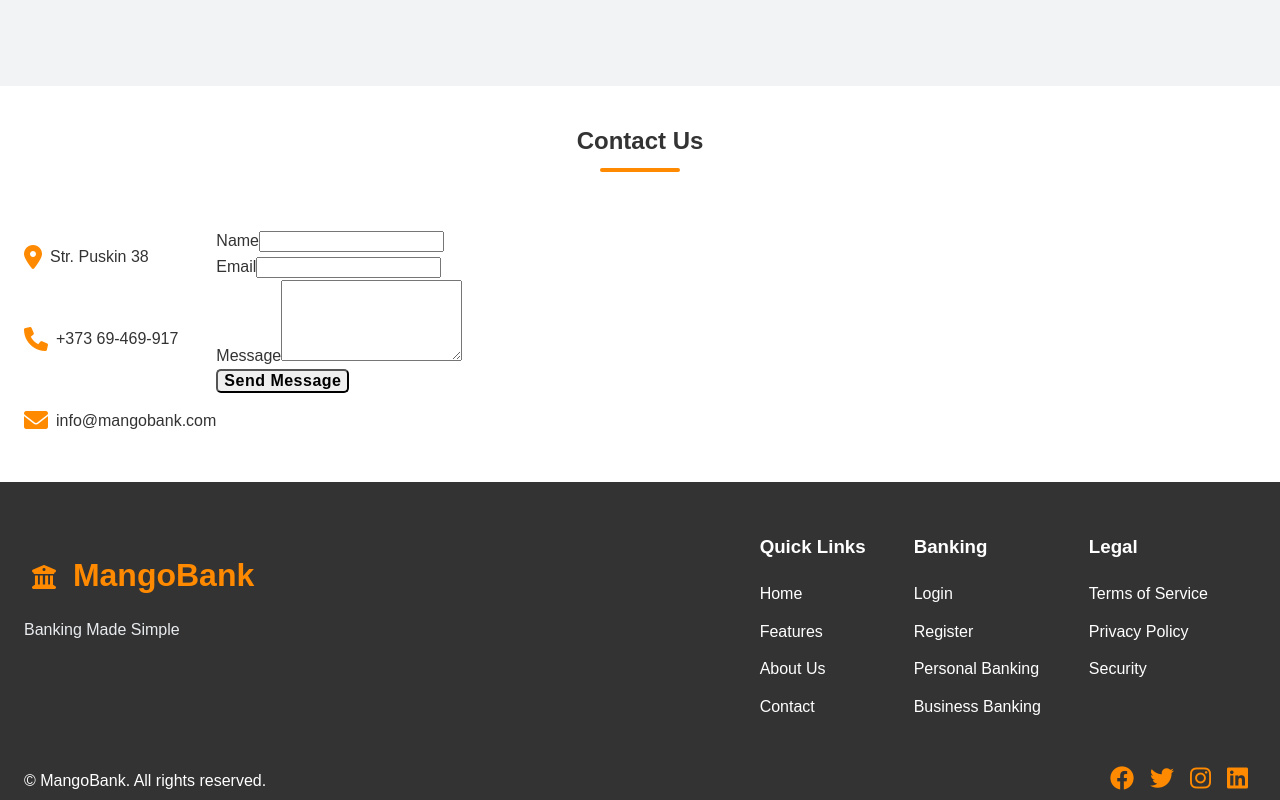
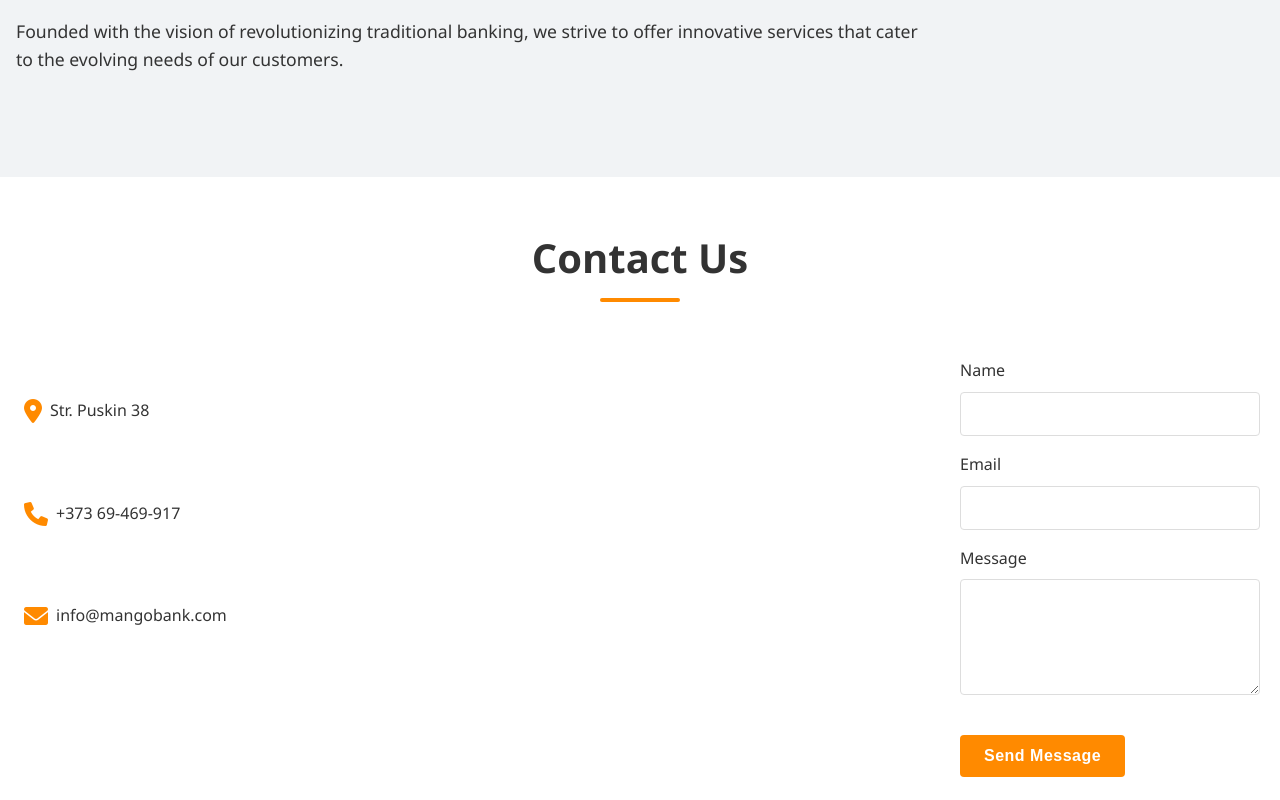
Before and after one commit to laur221/MangoBank, a Next.js app: page / in a window 1280 px wide. Shown: the part 1220-2020 px from the top of the page. Built offline with nearby package versions, Linux system fonts and the light colour scheme.

Commit message:
add hero and features sections, update footer and contact form styles, and implement login page

```diff
--- a/src/app/page.jsx
+++ b/src/app/page.jsx
@@ -20,18 +20,18 @@ export default function Home() {
                 </nav>
             </header>
             <main>
-                <section className="hero-content">
+                <section id="hero" className="hero-content">
                     <div>
                         <h1>Welcome to <span>MangoBank</span></h1>
                         <h2>Banking Mage Simple</h2>
                         <p>Manage your finances easily with our modern banking solutions.</p>
                         <div className="hero-buttons">
-                            <a href="#" className="btn-start">Get Started</a>
-                            <a href="#" className="btn-learn">Learn More</a>
+                            <a href="./login/page.jsx" className="btn-start">Get Started</a>
+                            <a href="#features" className="btn-learn">Learn More</a>
                         </div>
                     </div>
                 </section>
-                <section className="features">
+                <section id="features" className="features">
                     <h2 className="features-text">Our Features</h2>
                     <div className="feature-cards">
                         <div className="feature-card">
@@ -84,32 +84,34 @@ export default function Home() {
                         </div>
                         <form className="contact-form">
                             <div className="form-group">
-                                <label for="name">Name</label>
+                                <label htmlFor="name">Name</label>
                                 <input type="text" id="name" name="name" required></input>
                             </div>
                             <div className="form-group">
-                                <label for="email">Email</label>
+                                <label htmlFor="email">Email</label>
                                 <input type="email" id="email" name="email" required></input>
                             </div>
                             <div className="form-group">
-                                <label for="message">Message</label>
+                                <label htmlFor="message">Message</label>
                                 <textarea id="message" name="message" rows="5" required></textarea>
                             </div>
                             <button type="submit" className="btn btn-primary">Send Message</button>
                         </form>
                     </div>
                 </section>
+            </main>
+            <footer>
                 <section className="footer">
                     <div className="footer-content">
                         <div className="footer-logo">
-                            <h2><i className="fas fa-university"></i> MangoBank</h2>
+                            <h2>MangoBank</h2>
                             <p>Banking Made Simple</p>
                         </div>
                         <div className="footer-links">
                             <div className="footer-column">
-                                <h3>Quick Links</h3>
+                                <h3>Link</h3>
                                 <ul>
-                                    <li><a href="index.html">Home</a></li>
+                                    <li><a href="./page.jsx">Home</a></li>
                                     <li><a href="#features">Features</a></li>
                                     <li><a href="#about">About Us</a></li>
                                     <li><a href="#contact">Contact</a></li>
@@ -118,33 +120,23 @@ export default function Home() {
                             <div className="footer-column">
                                 <h3>Banking</h3>
                                 <ul>
-                                    <li><a href="login.html">Login</a></li>
-                                    <li><a href="register.html">Register</a></li>
-                                    <li><a href="#">Personal Banking</a></li>
-                                    <li><a href="#">Business Banking</a></li>
+                                    <li><a href="./login/page.jsx">Login</a></li>
+                                    <li><a href="./register/page.jsx">Register</a></li>
                                 </ul>
                             </div>
                             <div className="footer-column">
                                 <h3>Legal</h3>
                                 <ul>
                                     <li><a href="#">Terms of Service</a></li>
-                                    <li><a href="#">Privacy Policy</a></li>
-                                    <li><a href="#">Security</a></li>
                                 </ul>
                             </div>
                         </div>
                     </div>
                     <div className="footer-bottom">
                         <p>&copy; <span id="current-year"></span> MangoBank. All rights reserved.</p>
-                        <div className="social-icons">
-                            <a href="#"><i className="fab fa-facebook"></i></a>
-                            <a href="#"><i className="fab fa-twitter"></i></a>
-                            <a href="#"><i className="fab fa-instagram"></i></a>
-                            <a href="#"><i className="fab fa-linkedin"></i></a>
-                        </div>
                     </div>
                 </section>
-            </main>
+            </footer>
         </div>
     );
 }
--- a/src/app/style.css
+++ b/src/app/style.css
@@ -1,5 +1,10 @@
+html {
+  scroll-behavior: smooth;
+  scroll-padding-top: 5rem
+}
+
 body {
-  font-family: "Arial", sans-serif;
+  font-family: 'Segoe UI', Tahoma, Geneva, Verdana, sans-serif;
   margin: 0;
   padding: 0;
   box-sizing: border-box;
@@ -188,6 +193,7 @@ main {
 
 .features-text {
   display: flex;
+  font-size: 2.5rem;
   flex-direction: column;
   align-items: center;
 }
@@ -241,12 +247,13 @@ main {
 /* About Section */
 
 .about {
-  background-color: #F1F3F5;
-  padding:1rem 1rem 5rem 1rem;
+  background-color: #f1f3f5;
+  padding: 1rem 1rem 5rem 1rem;
 }
 
 .about-title {
   display: flex;
+  font-size: 2.5rem;
   flex-direction: column;
   align-items: center;
   margin-bottom: 3rem;
@@ -278,12 +285,13 @@ main {
 /* Contact Section */
 
 .contact {
-  background-color: #FFFFFF;
-  padding:1rem 1rem 5rem 1rem;
+  background-color: #ffffff;
+  padding: 1rem 1rem 5rem 1rem;
 }
 
 .contact-title {
   display: flex;
+  font-size: 2.5rem;
   flex-direction: column;
   align-items: center;
   margin-bottom: 3rem;
@@ -300,14 +308,66 @@ main {
   margin-bottom: 1rem;
 }
 
-.contact-item{
+.contact-container {
+  display: flex;
+  justify-content: space-between;
+  align-items: flex-start;
+  gap: 40rem;
+}
+
+.contact-item {
   display: flex;
   align-items: center;
   margin-bottom: 1.5rem;
 }
+
 .contact-info {
- float: left;
+  display: flex;
+  flex-direction: column;
+  float: none;
+  flex: 1;
+  padding-top: 1.5rem;
+  gap: 1.3rem;
+}
 
+.contact-form {
+  flex: 1;
+}
+
+.form-group {
+  margin-bottom: 1rem;
+}
+
+.form-group label {
+  display: block;
+  margin-bottom: 0.5rem;
+  font-weight: 500;
+}
+
+.form-group input,
+.form-group textarea {
+  width: 90%;
+  padding: 0.75rem;
+  border: 1px solid #ddd;
+  border-radius: 4px;
+  font-family: inherit;
+}
+
+.contact-form button {
+  background-color: #ff8a00;
+  color: white;
+  border: none;
+  padding: 0.75rem 1.5rem;
+  border-radius: 4px;
+  cursor: pointer;
+  font-weight: 600;
+  transition: all 0.3s ease;
+  margin-top: 1rem;
+}
+
+.contact-form button:hover {
+  background-color: #e67e00;
+  transform: translateY(-2px);
 }
 
 /* footer */
@@ -324,25 +384,34 @@ main {
 .footer-content {
   display: flex;
   justify-content: space-between;
-  align-items: center;
-  margin-right: 3rem;
 }
 
-.footer h2 {
+.footer-logo h2 {
   color: #ff8a00;
-  font-size: 2rem;
-  margin: -1.5rem 0 0 0;
+  font-size: 1.5rem;
+  margin: 0;
+  line-height: 1;
 }
 
-.footer-logo {
+.footer-links h3 {
+  color: #ffffff;
+  font-size: 1.7rem;
+  margin-bottom: 1rem;
+}
+
+.footer-logo p {
   color: #e9ecef;
   font-size: 1rem;
+  display: flex;
+  flex-direction: column;
+  margin-top: 1.3rem;
 }
 
 .footer-links {
   display: flex;
   gap: 3rem;
   margin-right: 3rem;
+  transition: all 0.3s ease;
 }
 
 .footer-column ul {
@@ -357,3 +426,13 @@ main {
   align-items: center;
   margin: 2rem 3rem 0 0;
 }
+
+.footer-bottom p {
+  color: #e9ecef;
+}
+
+.footer-column a:hover {
+  color: #ff8a00;
+  transition: all 0.2s ease;
+
+}
```
Also changed, not shown: src/app/login/page.jsx (added, +33 -0 lines). Lines whose indentation alone changed are shown as unchanged.
